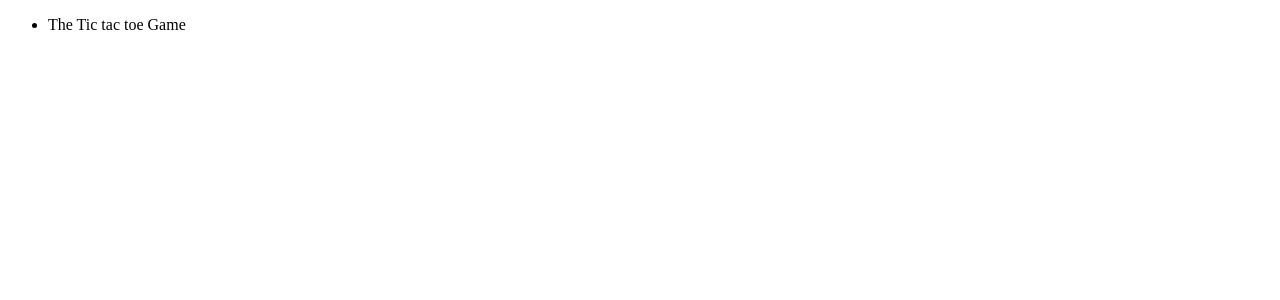
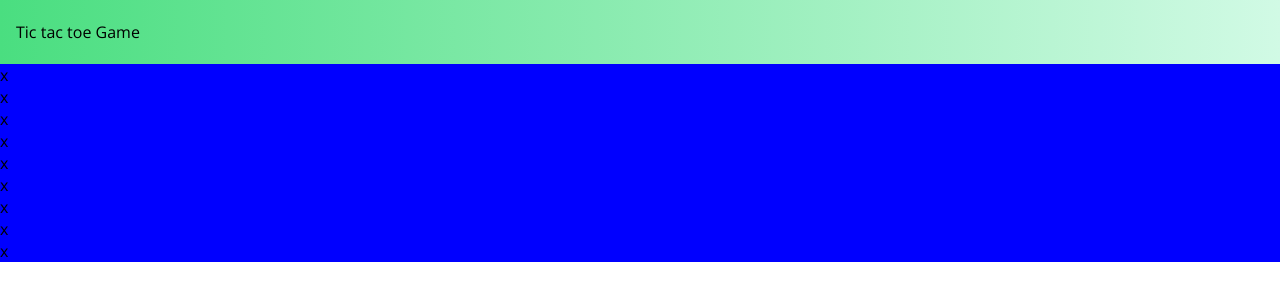
Before and after one commit to RaviPratihast/Tic-tac-toe-game-003, a plain HTML site: page index.html in a window 1280 px wide. Drawn offline with nearby package versions, Linux system fonts and the light colour scheme.

Commit message:
practice question

```diff
--- a/app.js
+++ b/app.js
@@ -0,0 +1,61 @@
+/*
+Q. write a javascript program to check two numbers and return true if one of the number is 100 or if the sum of the two numbers is 100.
+*/
+
+const checkNumbers = function (a, b) {
+  // 1--check the numbers are 100 or not? if it is 100 then return true or else return
+
+  if (a === 100 || b === 100 || a + b === 100) {
+    return true;
+  } else {
+    return false;
+  }
+};
+
+// console.log(checkNumbers(100, 50));
+
+/*
+Q. write a javascript program to get the extension of a file name?
+*/
+
+const lastFileName = (str) => str.slice(str.lastIndexOf("."));
+// console.log(lastFileName("wejorjoar.app"));
+//
+
+/*
+Q. Write a javascript program to replace every character in a given string with the character following it in the alphabet.
+*/
+
+const moveCharsForward = (str) =>
+  str
+    .split("")
+    .map((char, i) => String.fromCharCode(char.charCodeAt(0) - 1))
+    .join("");
+
+// console.log(moveCharsForward("what"));
+
+/*
+Q. Write a JavaScript Program to get the current date.
+Expected Output:
+
+   mm-dd-yyyy, mm/dd/yyyy or dd-mm-yyyy, dd/mm/yyyy
+
+*/
+
+const today = new Date();
+
+// console.log(year, month, day);
+
+const formatDate = (date = new Date()) => {
+  // console.log(date);
+  const year = today.getFullYear();
+  const month = today.getMonth() + 1;
+  const day = today.getDate();
+
+  // console.log(`${month}-${day}-${year}`);
+  // console.log(`${month}/${day}/${year}`);
+  // console.log(`${day}-${month}-${year}`);
+  // console.log(`${day}/${month}/${year}`);
+};
+
+formatDate();
--- a/index.html
+++ b/index.html
@@ -14,8 +14,26 @@
 
 
     <nav>
-        <ul><li>The Tic tac toe Game</li></ul>
+        <ul><li>Tic tac toe Game</li></ul>
     </nav>
+
+    <!-- the box -->
+
+
+
+    <div class="game-container">
+        <div class="box box--1"><span>x</span></div>
+        <div class="box box--2"><span>x</span></div>
+        <div class="box box--3"><span>x</span></div>
+        <div class="box box--4"><span>x</span></div>
+        <div class="box box--5"><span>x</span></div>
+        <div class="box box--6"><span>x</span></div>
+        <div class="box box--7"><span>x</span></div>
+        <div class="box box--8"><span>x</span></div>
+        <div class="box box--9"><span>x</span></div>
+    </div>
+
+
 
 </body>
 </html>
--- a/style.css
+++ b/style.css
@@ -0,0 +1,38 @@
+@import url('https://fonts.googleapis.com/css2?family=Open+Sans&display=swap');
+
+*{
+    margin: 0;
+    padding: 0;
+    box-sizing: border-box;
+}
+
+
+body{
+    font-family: 'Open Sans', sans-serif;
+}
+
+nav{
+
+    height: 4rem;
+    width: 100%;
+
+    background-image: linear-gradient(to right, #4ade80,#d1fae5) ;
+
+    display: flex;
+    justify-content:start;
+    align-items:center;
+    padding-left: 1rem;
+
+}
+
+nav>ul>li{
+ list-style: none;
+}
+
+
+/* -------------- */
+
+.game-container{
+    background-color:blue;
+    width: ;
+}
```
